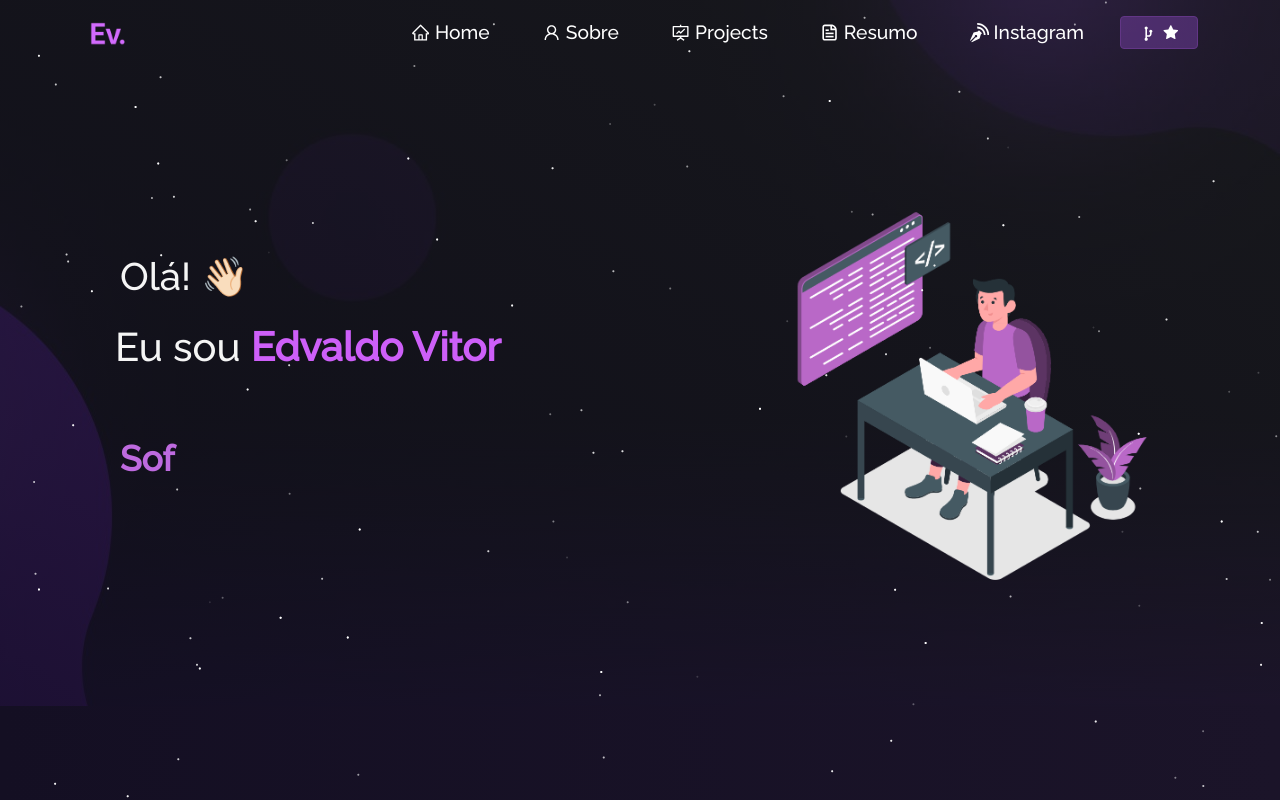
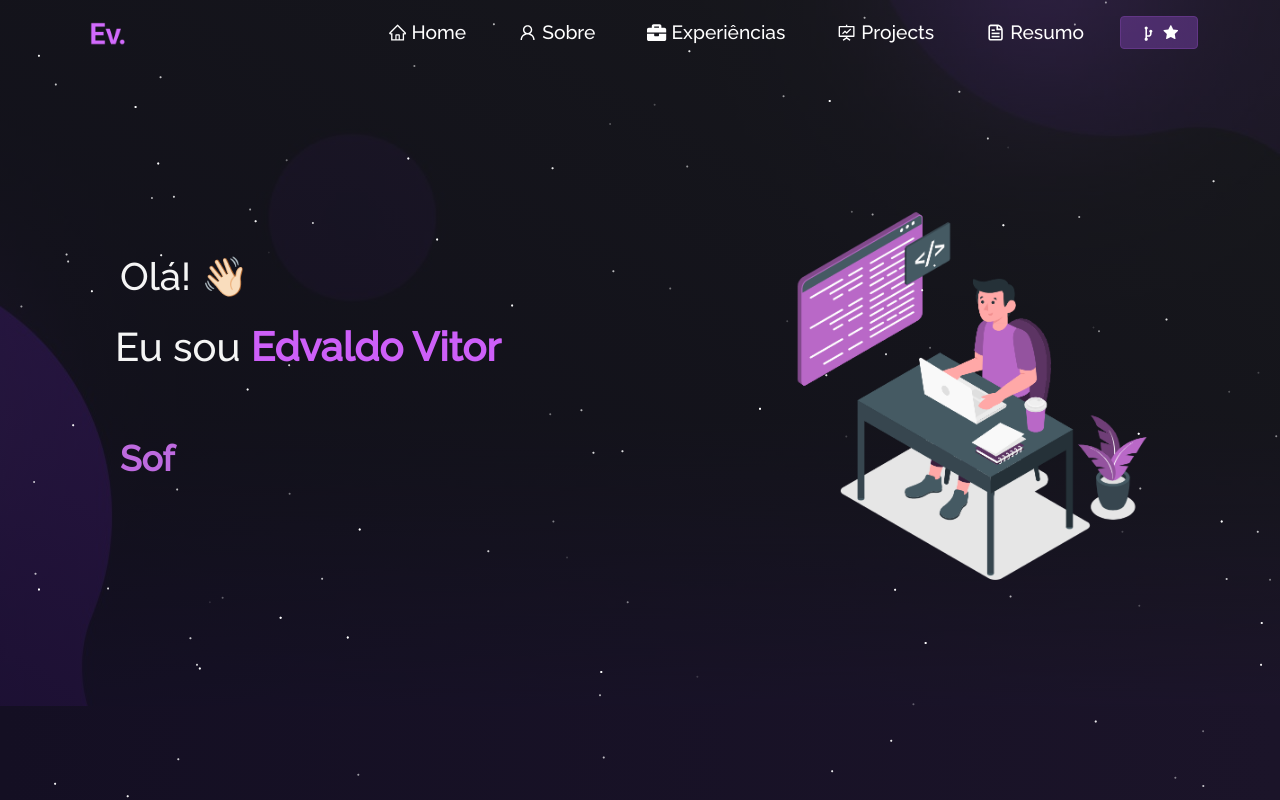
Before and after one commit to edvaldovitor250/portfolio-main, a React (Create React App) app in the folder portfolio/: page / in a window 1280 px wide. Shown: the top 800 px of the page. Built offline with nearby package versions, Linux system fonts and the light colour scheme.

Commit message:
feat: adding experience navbar and icon

```diff
--- a/portfolio/src/components/NavBar.js
+++ b/portfolio/src/components/NavBar.js
@@ -6,7 +6,6 @@ import logo from "../Assets/logo.png";
 import Button from "react-bootstrap/Button";
 import { Link } from "react-router-dom";
 import { CgGitFork } from "react-icons/cg";
-import { ImBlog } from "react-icons/im";
 import {
   AiFillStar,
   AiOutlineHome,
@@ -14,6 +13,8 @@ import {
   AiOutlineUser,
 } from "react-icons/ai";
 import { CgFileDocument } from "react-icons/cg";
+import { FaBriefcase } from "react-icons/fa";
+
 
 function NavBar() {
   const [expand, updateExpanded] = useState(false);
@@ -49,9 +50,6 @@ function NavBar() {
           aria-controls="responsive-navbar-nav"
           onClick={() => updateExpanded(expand ? false : "expanded")}
         >
-          <span></span>
-          <span></span>
-          <span></span>
         </Navbar.Toggle>
         <Navbar.Collapse id="responsive-navbar-nav">
           <Nav className="ms-auto" defaultActiveKey="#home">
@@ -68,6 +66,17 @@ function NavBar() {
                 onClick={() => updateExpanded(false)}
               >
                 <AiOutlineUser style={{ marginBottom: "2px" }} /> Sobre
+              </Nav.Link>
+            </Nav.Item>
+
+            {/* Novo campo: Experiências */}
+            <Nav.Item>
+              <Nav.Link
+                as={Link}
+                to="/experience"
+                onClick={() => updateExpanded(false)}
+              >
+                <FaBriefcase style={{ marginBottom: "2px" }} /> Experiências
               </Nav.Link>
             </Nav.Item>
 
@@ -92,16 +101,6 @@ function NavBar() {
               </Nav.Link>
             </Nav.Item>
 
-            <Nav.Item>
-              <Nav.Link
-                href="https://www.instagram.com/vitinh081"
-                target="_blank"
-                rel="noreferrer"
-              >
-                <ImBlog style={{ marginBottom: "2px" }} /> Instagram
-              </Nav.Link>
-            </Nav.Item>
-
             <Nav.Item className="fork-btn">
               <Button
                 href="https://github.com/edvaldovitor250"
```
